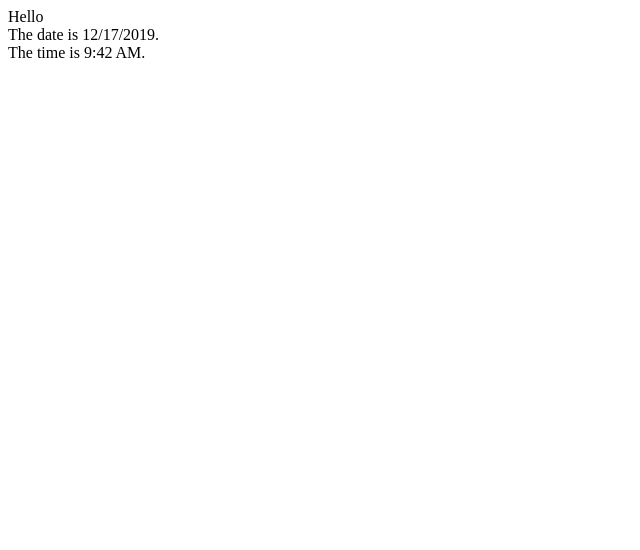
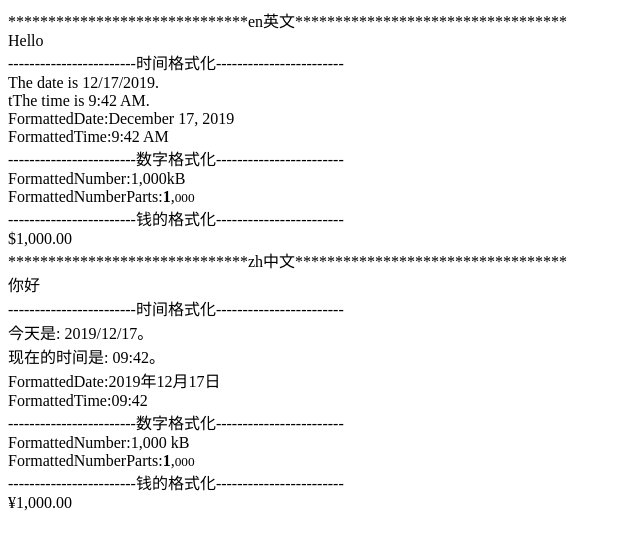
Before and after one commit to PengMQ/react-ts-webpack, a React app: page / in a window 1280 px wide. Shown: the top 550 px of the page, without its empty margins (0-640 px from the left). Built offline with nearby package versions, Linux system fonts and the light colour scheme.

Commit message:
[mengqiu]  add examples

```diff
--- a/src/components/app/App.scss
+++ b/src/components/app/App.scss
@@ -1,4 +1,7 @@
 
+body {
+  font-size: 1rem;
+}
 .block {
   border: 1px solid green;
   padding: 10px;
--- a/src/components/app/App.tsx
+++ b/src/components/app/App.tsx
@@ -1,26 +1,111 @@
 import * as React from 'react';
-import {IntlProvider, FormattedMessage} from "react-intl";
-
+import {IntlProvider, FormattedMessage, FormattedDate, FormattedTime, FormattedNumber, FormattedNumberParts} from "react-intl";
+import './App.scss'
 const App = () => {
-    const locale = 'en';
+    const locale = navigator.language.split('-')[0];
     let messages = {
         en: {
             greeting: 'Hello',
-            time: "The time is {t, time, short}.",
-            date: "The date is {d, date}."
+            date: "The date is {d, date}.",
+            time: "The time is {t, time, short}."
         },
         zh: {
             greeting: "你好",
-            time: "现在的时间是 {t, time, short}.",
-            date: "今天是 {d, date}."
+            date: "今天是: {d, date}。",
+            time: "现在的时间是: {t, time, short}。"
         }
     };
     return (
         <>
-            <IntlProvider locale={locale} key={locale} messages={messages[locale]}>
+            <div>******************************en英文**********************************</div>
+            <IntlProvider locale={'en'} key={'en'} messages={messages['en']}>
                 <div><FormattedMessage id="greeting"/></div>
-                <div><FormattedMessage id="date" values={{ d: Date.now() }} /></div>
-                <div><FormattedMessage id="time" values={{ t: Date.now() }} /></div>
+                <div>------------------------时间格式化------------------------</div>
+                <div><FormattedMessage id="date" values={{d: Date.now()}}/></div>
+                <div>t<FormattedMessage id="time" values={{t: Date.now()}}/></div>
+                <div>FormattedDate:
+                    <FormattedDate
+                        value={Date.now()}
+                        year="numeric"
+                        month="long"
+                        day="2-digit"
+                    /></div>
+                <div>FormattedTime:
+                    <FormattedTime value={ Date.now()} />
+                </div>
+                <div>------------------------数字格式化------------------------</div>
+                <div>FormattedNumber:
+                    <FormattedNumber
+                        value={1000}
+                        style="unit"
+                        unit="kilobyte"
+                        unitDisplay="narrow"
+                    />
+                </div>
+                <div>FormattedNumberParts:
+                    <FormattedNumberParts value={1000}>
+                        {parts => (
+                            <>
+                                <b>{parts[0].value}</b>
+                                {parts[1].value}
+                                <small>{parts[2].value}</small>
+                            </>
+                        )}
+                    </FormattedNumberParts>
+                </div>
+                <div>------------------------钱的格式化------------------------</div>
+                <div>
+                    <FormattedNumber
+                        value={1000}
+                        style="currency"
+                        currency={'USD'} />
+                </div>
+            </IntlProvider>
+            <div>******************************zh中文**********************************</div>
+            <IntlProvider locale={'zh'} key={'zh'} messages={messages['zh']}>
+                <div><FormattedMessage id="greeting"/></div>
+
+                <div>------------------------时间格式化------------------------</div>
+                <div><FormattedMessage id="date" values={{d: Date.now()}}/></div>
+                <div><FormattedMessage id="time" values={{t: Date.now()}}/></div>
+                <div>FormattedDate:
+                    <FormattedDate
+                        value={Date.now()}
+                        year="numeric"
+                        month="long"
+                        day="2-digit"
+                    /></div>
+                <div>FormattedTime:
+                    <FormattedTime value={ Date.now()} />
+                </div>
+
+                <div>------------------------数字格式化------------------------</div>
+                <div>FormattedNumber:
+                    <FormattedNumber
+                        value={1000}
+                        style="unit"
+                        unit="kilobyte"
+                        unitDisplay="narrow"
+                    />
+                    <div>FormattedNumberParts:
+                        <FormattedNumberParts value={1000}>
+                            {parts => (
+                                <>
+                                    <b>{parts[0].value}</b>
+                                    {parts[1].value}
+                                    <small>{parts[2].value}</small>
+                                </>
+                            )}
+                        </FormattedNumberParts>
+                    </div>
+                    <div>------------------------钱的格式化------------------------</div>
+                    <div>
+                        <FormattedNumber
+                            value={1000}
+                            style="currency"
+                            currency={'CNY'} />
+                    </div>
+                </div>
             </IntlProvider>
         </>
     );
```
